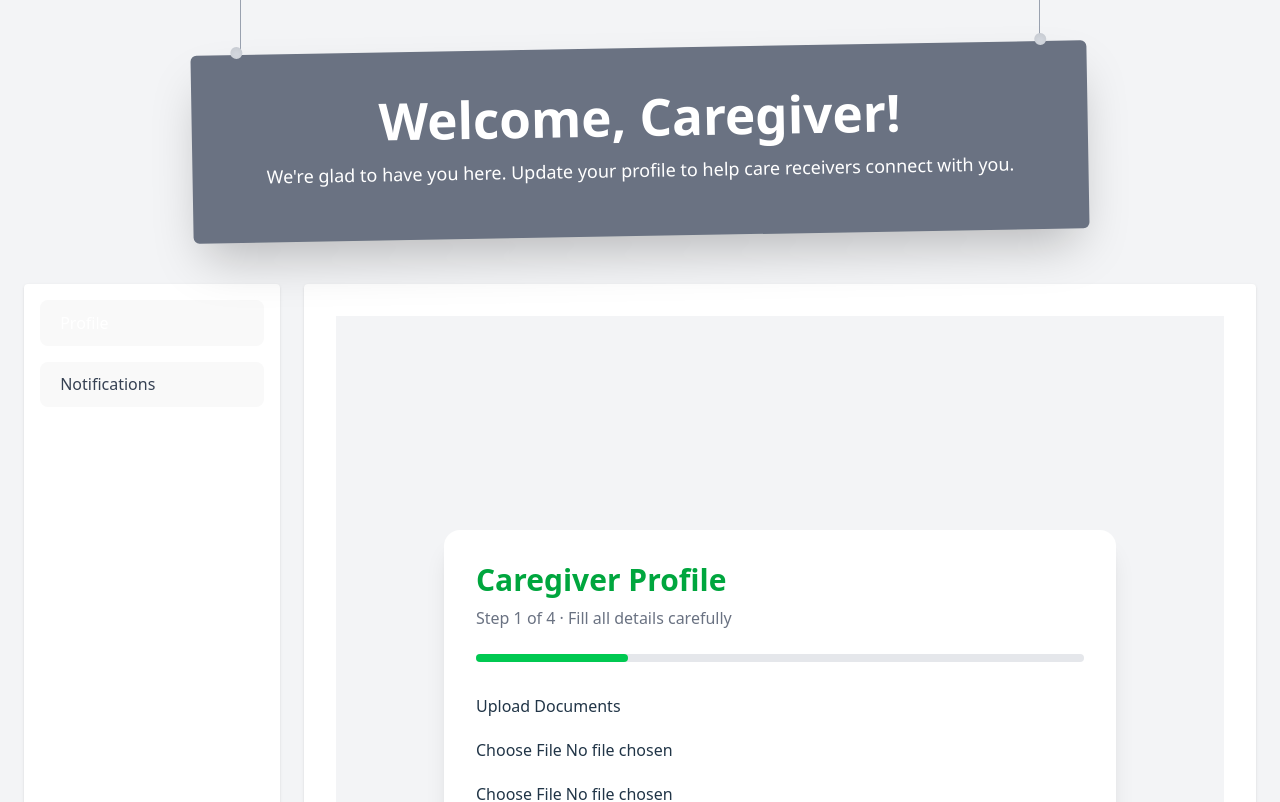
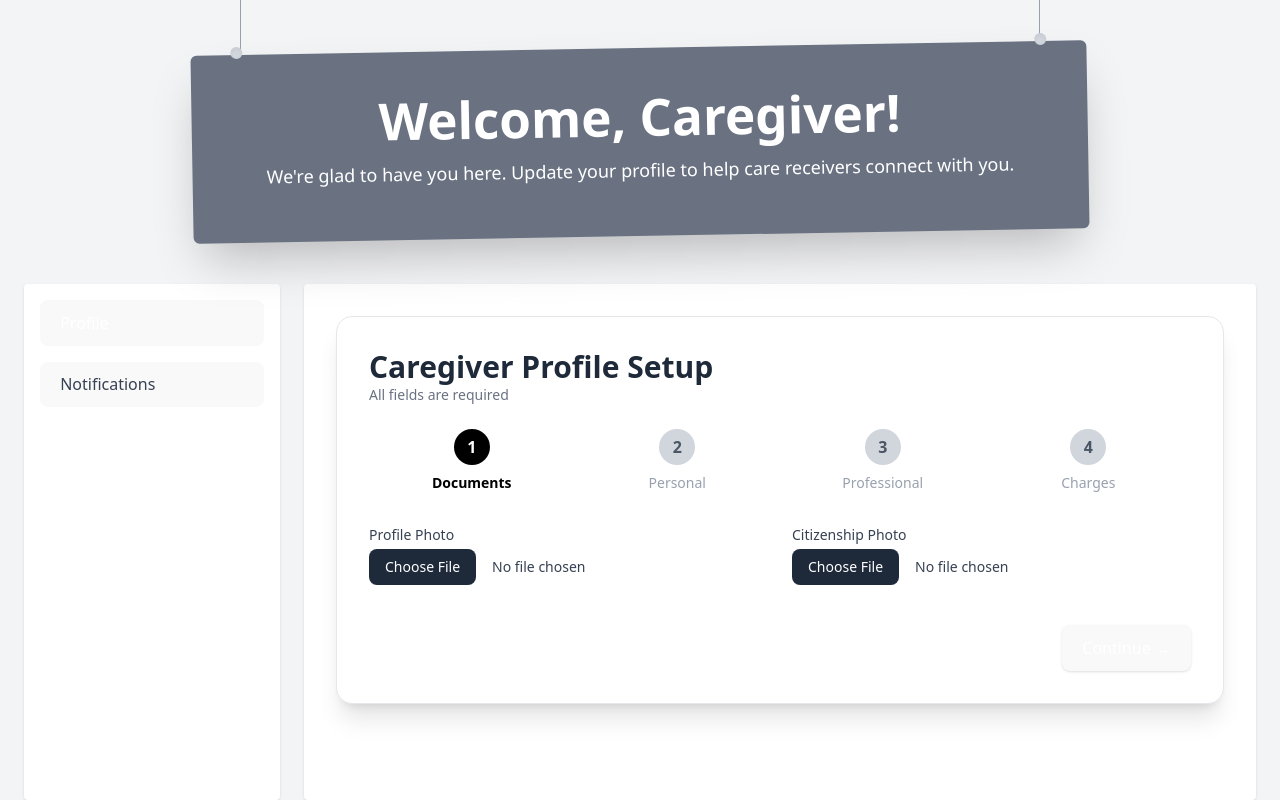
Before and after one commit to NikitaGautam05/WeCare, a React app in the folder frontend/: page /CareGiverDash in a window 1280 px wide. Shown: the top 802 px of the page. Built offline with nearby package versions, Linux system fonts and the light colour scheme; the HTML template or start-up script is replaced by a standard one.

Commit message:
dashboard updates

```diff
--- a/frontend/src/Components/Dashboard/ProfileForm.jsx
+++ b/frontend/src/Components/Dashboard/ProfileForm.jsx
@@ -2,6 +2,7 @@ import React, { useState } from "react";
 
 const ProfileForm = () => {
   const [step, setStep] = useState(1);
+  const [errors, setErrors] = useState({});
 
   const [form, setForm] = useState({
     fullName: "",
@@ -20,126 +21,149 @@ const ProfileForm = () => {
   const handleChange = (e) => {
     const { name, value, files } = e.target;
     setForm({ ...form, [name]: files ? files[0] : value });
+    setErrors({ ...errors, [name]: "" });
   };
 
-  const next = () => setStep((s) => Math.min(s + 1, 4));
+  const validateStep = () => {
+    let newErrors = {};
+
+    if (step === 1) {
+      if (!form.profilePhoto) newErrors.profilePhoto = "Profile photo required";
+      if (!form.citizenshipPhoto) newErrors.citizenshipPhoto = "Citizenship photo required";
+    }
+
+    if (step === 2) {
+      if (!form.fullName) newErrors.fullName = "Full name required";
+      if (!form.address) newErrors.address = "Address required";
+      if (!form.phone) newErrors.phone = "Phone required";
+      if (!form.email) newErrors.email = "Email required";
+    }
+
+    if (step === 3) {
+      if (!form.description) newErrors.description = "Description required";
+      if (!form.experience) newErrors.experience = "Experience required";
+      if (!form.speciality) newErrors.speciality = "Speciality required";
+    }
+
+    if (step === 4) {
+      if (!form.chargeMin) newErrors.chargeMin = "Minimum charge required";
+      if (!form.chargeMax) newErrors.chargeMax = "Maximum charge required";
+    }
+
+    setErrors(newErrors);
+    return Object.keys(newErrors).length === 0;
+  };
+
+  const next = () => {
+    if (validateStep()) setStep((s) => Math.min(s + 1, 4));
+  };
+
   const back = () => setStep((s) => Math.max(s - 1, 1));
 
+  const input = (name) =>
+    `w-full rounded-lg px-4 py-3 border text-gray-800 bg-gray-200 placeholder-gray-500
+     focus:outline-none focus:ring-2 focus:ring-gray-400 focus:bg-white
+     transition ${errors[name] ? "border-red-500" : "border-gray-400"}`;
+
   return (
-    <div className="min-h-screen flex items-center justify-center bg-gray-100 px-4">
-      <div className="w-full max-w-2xl bg-white rounded-2xl shadow-xl p-8">
+    <div className="max-w-4xl mx-auto">
+      <div className="bg-white shadow-xl rounded-2xl p-8 border border-gray-200">
 
-        {/* Header */}
-        <h2 className="text-3xl font-bold text-green-600 mb-2">
-          Caregiver Profile
-        </h2>
-        <p className="text-gray-500 mb-6">
-          Step {step} of 4 · Fill all details carefully
-        </p>
-
-        {/* Progress */}
-        <div className="w-full bg-gray-200 h-2 rounded-full mb-8">
-          <div
-            className="bg-green-500 h-2 rounded-full transition-all"
-            style={{ width: `${(step / 4) * 100}%` }}
-          />
+        <div className="mb-6">
+          <h2 className="text-3xl font-bold text-gray-800">Caregiver Profile Setup</h2>
+          <p className="text-gray-500 text-sm">All fields are required</p>
         </div>
 
-        <form className="flex flex-col gap-5">
+        {/* STEPPER */}
+        <div className="flex justify-between mb-8">
+          {["Documents", "Personal", "Professional", "Charges"].map((label, i) => {
+            const current = step === i + 1;
+            return (
+              <div key={i} className="flex-1 text-center">
+                <div
+                  className={`w-9 h-9 mx-auto rounded-full flex items-center justify-center font-bold
+                  ${current ? "bg-black text-white" : "bg-gray-300 text-gray-600"}`}
+                >
+                  {i + 1}
+                </div>
+                <p className={`mt-2 text-sm ${current ? "text-black font-semibold" : "text-gray-400"}`}>
+                  {label}
+                </p>
+              </div>
+            );
+          })}
+        </div>
 
-          {/* STEP 1 */}
+        <form className="space-y-6">
+
           {step === 1 && (
-            <>
-              <h3 className="section-title">Upload Documents</h3>
-
+            <div className="grid md:grid-cols-2 gap-6">
+              <div>
+                <label className="block text-sm font-medium mb-1 text-gray-700">Profile Photo</label>
                 <input
                   type="file"
                   name="profilePhoto"
-                accept="image/*"
                   onChange={handleChange}
-                className="file-input"
-                required
+                  className="w-full text-sm text-gray-700 file:mr-4 file:py-2 file:px-4
+                             file:rounded-lg file:border-0 file:bg-gray-800 file:text-white hover:file:bg-black"
                 />
+                {errors.profilePhoto && <p className="text-red-500 text-sm">{errors.profilePhoto}</p>}
+              </div>
 
+              <div>
+                <label className="block text-sm font-medium mb-1 text-gray-700">Citizenship Photo</label>
                 <input
                   type="file"
                   name="citizenshipPhoto"
-                accept="image/*"
                   onChange={handleChange}
-                className="file-input"
-                required
+                  className="w-full text-sm text-gray-700 file:mr-4 file:py-2 file:px-4
+                             file:rounded-lg file:border-0 file:bg-gray-800 file:text-white hover:file:bg-black"
                 />
-
-              <button onClick={next} type="button" className="btn-primary">
-                Next →
-              </button>
-            </>
+                {errors.citizenshipPhoto && <p className="text-red-500 text-sm">{errors.citizenshipPhoto}</p>}
+              </div>
+            </div>
           )}
 
-          {/* STEP 2 */}
           {step === 2 && (
+            <div className="grid md:grid-cols-2 gap-5 bg-gray-100 p-4 rounded-lg">
+              <input name="fullName" placeholder="Full Name" onChange={handleChange} className={input("fullName")} />
+              <input name="address" placeholder="Address" onChange={handleChange} className={input("address")} />
+              <input name="phone" placeholder="Phone Number" onChange={handleChange} className={input("phone")} />
+              <input name="email" placeholder="Email Address" onChange={handleChange} className={input("email")} />
+            </div>
+          )}
+
+          {step === 3 && (
             <>
-              <h3 className="section-title">Personal Information</h3>
-
-              <input name="fullName" placeholder="Full Name" onChange={handleChange} className="input" />
-              <input name="address" placeholder="Address" onChange={handleChange} className="input" />
-
-              <div className="grid grid-cols-1 md:grid-cols-2 gap-4">
-                <input name="phone" placeholder="Phone Number" onChange={handleChange} className="input" />
-                <input name="email" placeholder="Email Address" onChange={handleChange} className="input" />
-              </div>
-
-              <div className="flex justify-between">
-                <button onClick={back} type="button" className="btn-secondary">← Back</button>
-                <button onClick={next} type="button" className="btn-primary">Next →</button>
+              <textarea name="description" rows={4} placeholder="Description" onChange={handleChange} className={input("description")} />
+              <div className="grid md:grid-cols-2 gap-5">
+                <input name="experience" placeholder="Experience (years)" onChange={handleChange} className={input("experience")} />
+                <input name="speciality" placeholder="Speciality" onChange={handleChange} className={input("speciality")} />
               </div>
             </>
           )}
 
-          {/* STEP 3 */}
-          {step === 3 && (
-            <>
-              <h3 className="section-title">Professional Details</h3>
-
-              <textarea
-                name="description"
-                placeholder="Short description about yourself"
-                rows={4}
-                onChange={handleChange}
-                className="input resize-none"
-              />
-
-              <div className="grid grid-cols-1 md:grid-cols-2 gap-4">
-                <input name="experience" placeholder="Experience (years)" onChange={handleChange} className="input" />
-                <input name="speciality" placeholder="Speciality" onChange={handleChange} className="input" />
+          {step === 4 && (
+            <div className="grid md:grid-cols-2 gap-5">
+              <input name="chargeMin" placeholder="Minimum Charge" onChange={handleChange} className={input("chargeMin")} type="number" min="0" />
+              <input name="chargeMax" placeholder="Maximum Charge" onChange={handleChange} className={input("chargeMax")} type="number" min="0" />
             </div>
-
-              <div className="flex justify-between">
-                <button onClick={back} type="button" className="btn-secondary">← Back</button>
-                <button onClick={next} type="button" className="btn-primary">Next →</button>
-              </div>
-            </>
           )}
 
-          {/* STEP 4 */}
-          {step === 4 && (
-            <>
-              <h3 className="section-title">Charges</h3>
-
-              <div className="grid grid-cols-2 gap-4">
-                <input name="chargeMin" placeholder="Min Charge" onChange={handleChange} className="input" />
-                <input name="chargeMax" placeholder="Max Charge" onChange={handleChange} className="input" />
-              </div>
-
-              <div className="flex justify-between">
-                <button onClick={back} type="button" className="btn-secondary">← Back</button>
-                <button type="submit" className="btn-primary">
-                  Submit Profile
+          <div className="flex justify-between pt-4">
+            {step > 1 && (
+              <button type="button" onClick={back} className="px-6 py-2 border rounded-lg bg-gray-100 hover:bg-gray-200">
+                ← Back
+              </button>
+            )}
+            <button
+              type="button"
+              onClick={next}
+              className="ml-auto px-8 py-2 bg-black text-white rounded-lg shadow hover:bg-gray-800 transition"
+            >
+              {step === 4 ? "Submit Profile" : "Continue →"}
             </button>
           </div>
-            </>
-          )}
-
         </form>
       </div>
     </div>
```
Lines whose indentation alone changed are shown as unchanged.
